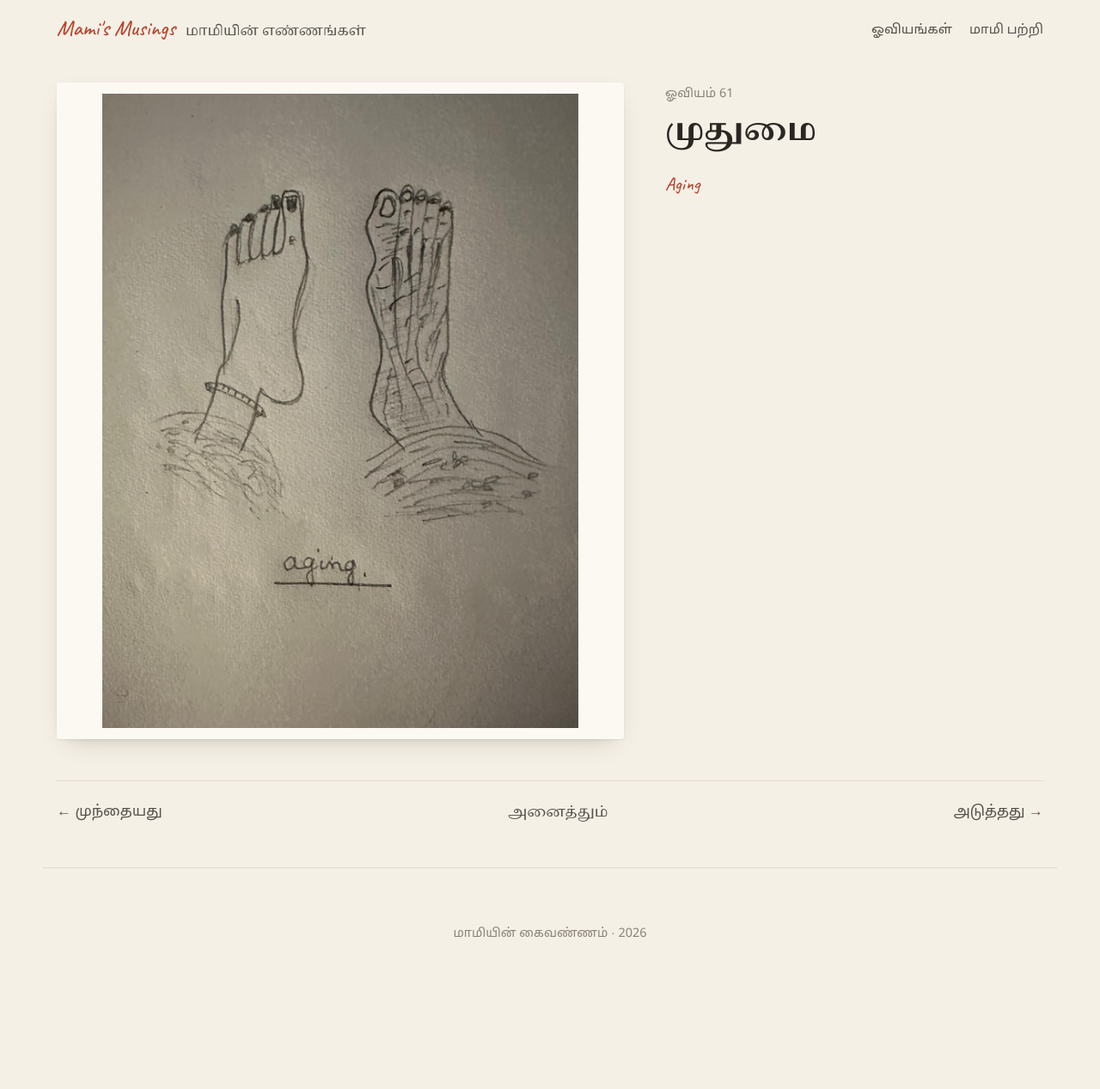
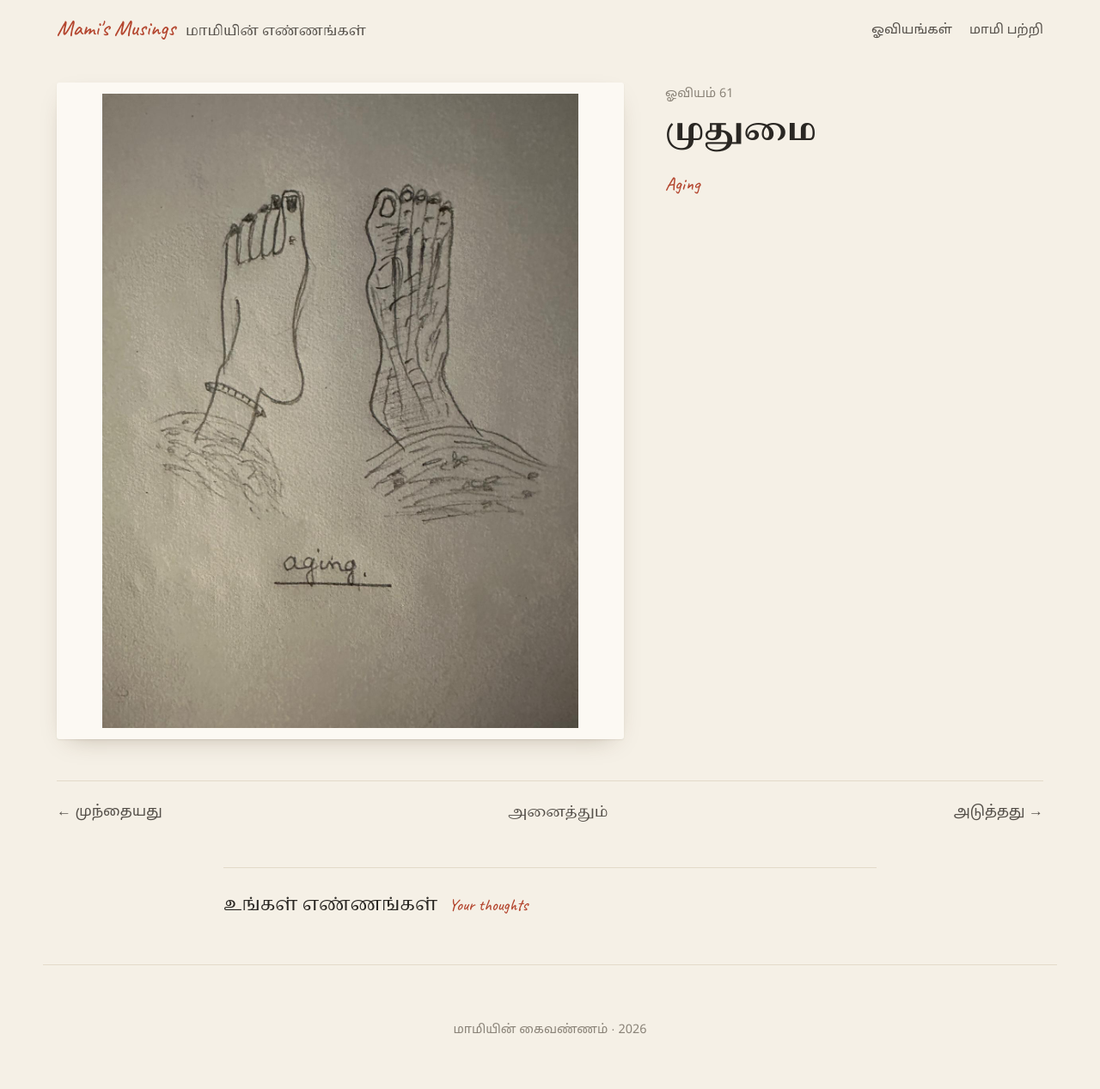
Before and after one commit to mamismusings/mamismusings.github.io, a Jekyll site: the page built from _musings/061.md, in a window 1280 px wide. Shown: the whole page at 86% size. Built offline with Jekyll 4.4.1, drawn with Linux system fonts in a browser that asks for light colours; comment, search, counter and statistics services are not loaded; before the commit the page ends 1154 px from its top, so only the background shows below that.

Commit message:
enable commen ts

```diff
--- a/_config.yml
+++ b/_config.yml
@@ -35,3 +35,10 @@
   - inbox
   - vendor
   - .DS_Store
+
+# Comments (giscus → GitHub Discussions). Fill repo_id and category_id from https://giscus.app
+comments:
+  repo: "mamismusings/mamismusings.github.io"
+  repo_id: "R_kgDOVN_k9w"
+  category: "Comments"
+  category_id: "DIC_kwDOVN_k984DI1KX"
--- /dev/null
+++ b/_includes/comments.html
@@ -0,0 +1,22 @@
+{% assign c = site.comments %}
+{% if c.repo_id != blank and c.category_id != blank %}
+<section class="comments" aria-labelledby="comments-title">
+  <h2 id="comments-title">உங்கள் எண்ணங்கள் <span class="hand">Your thoughts</span></h2>
+  <script src="https://giscus.app/client.js"
+          data-repo="{{ c.repo }}"
+          data-repo-id="{{ c.repo_id }}"
+          data-category="{{ c.category }}"
+          data-category-id="{{ c.category_id }}"
+          data-mapping="pathname"
+          data-strict="1"
+          data-reactions-enabled="1"
+          data-emit-metadata="0"
+          data-input-position="top"
+          data-theme="preferred_color_scheme"
+          data-lang="en"
+          data-loading="lazy"
+          crossorigin="anonymous"
+          async>
+  </script>
+</section>
+{% endif %}
--- a/_layouts/musing.html
+++ b/_layouts/musing.html
@@ -28,3 +28,5 @@
   <a class="all" href="{{ '/' | relative_url }}">அனைத்தும்</a>
   {% if next_i < musings.size %}{% assign n = musings[next_i] %}<a class="next" href="{{ n.url | relative_url }}">அடுத்தது →</a>{% else %}<span></span>{% endif %}
 </nav>
+
+{% include comments.html %}
--- a/assets/css/style.css
+++ b/assets/css/style.css
@@ -143,3 +143,8 @@
 .page p { font-size: 1.12rem; line-height: 2; }
 .page .about-en { font-size: 1.6rem; margin: 2.5rem 0 .25rem; padding-top: 1.5rem; border-top: 1px solid var(--line); }
 .about-en-text p { font-family: Georgia, "Iowan Old Style", serif; line-height: 1.75; color: var(--graphite); }
+
+/* ---------- comments ---------- */
+.comments { max-width: 760px; margin: 3rem auto 0; padding-top: 1.5rem; border-top: 1px solid var(--line); }
+.comments h2 { font-family: var(--ta-serif); font-weight: 500; font-size: 1.3rem; margin: 0 0 1rem; }
+.comments h2 .hand { font-size: 1.2rem; margin-left: .5rem; }
```
